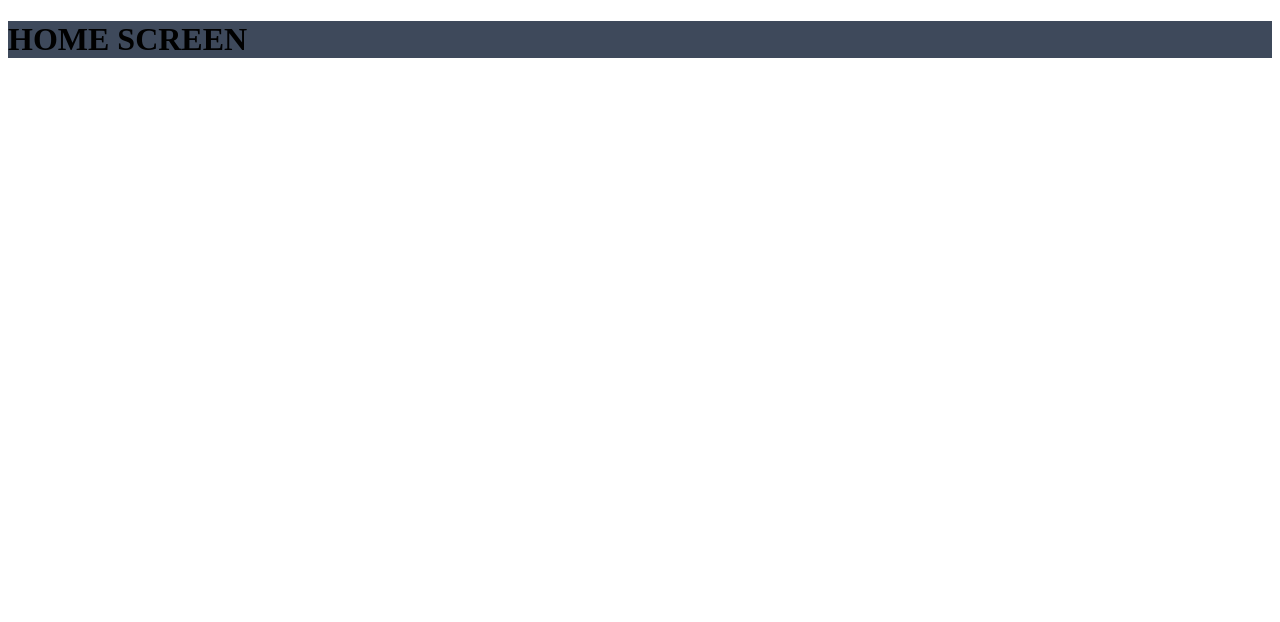
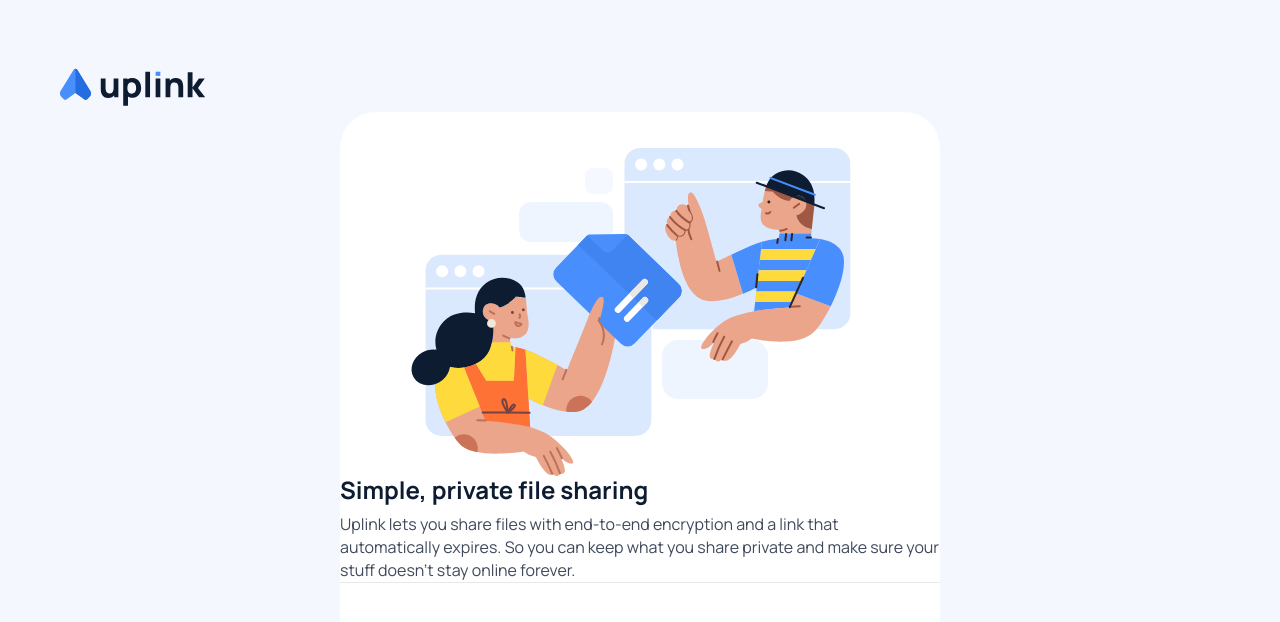
Before and after one commit to malvinh1/uplink, a React (Create React App) app in the folder frontend/: page / in a window 1280 px wide. Shown: the top 622 px of the page. Built offline with nearby package versions, Linux system fonts and the light colour scheme.

Commit message:
add home screen

```diff
--- /dev/null
+++ b/frontend/src/index.css
@@ -0,0 +1,4 @@
+html,
+body {
+  margin: 0;
+}
--- a/frontend/src/index.tsx
+++ b/frontend/src/index.tsx
@@ -1,3 +1,6 @@
+import './index.css';
+import 'fontsource-manrope';
+
 import React from 'react';
 import ReactDOM from 'react-dom';
 
--- a/frontend/src/screens/Home.tsx
+++ b/frontend/src/screens/Home.tsx
@@ -1,18 +1,53 @@
-import {makeStyles} from '@material-ui/core';
+import { makeStyles } from '@material-ui/core';
+import Typography from '@material-ui/core/Typography';
 import React from 'react';
+
+import Illustration from '../assets/illustration.svg';
+import UplinkLogo from '../assets/logo.svg';
 
 export default function Home() {
   const styles = useStyles();
 
   return (
-    <div className={styles.root}>
-      <h1>HOME SCREEN</h1>
+    <div className={styles.container}>
+      <img src={UplinkLogo} height={48} />
+      <div className={styles.card}>
+        <img className={styles.image} src={Illustration} />
+        <Typography variant="h2" style={{ fontSize: 24 }} gutterBottom>
+          Simple, private file sharing
+        </Typography>
+        <Typography variant="body2">
+          Uplink lets you share files with end-to-end encryption and a link that
+          automatically expires. So you can keep what you share private and make
+          sure your stuff doesn&apos;t stay online forever.
+        </Typography>
+        <div style={{ height: 1, backgroundColor: '#e8e8e8' }} />
+      </div>
     </div>
   );
 }
 
-const useStyles = makeStyles(({palette}) => ({
-  root: {
-    background: `${palette.primary.main}`,
+const useStyles = makeStyles(({ palette, breakpoints }) => ({
+  container: {
+    height: `100vh`,
+    backgroundColor: palette.secondary.light,
+    [breakpoints.up('sm')]: {
+      padding: 60,
+    },
+  },
+  card: {
+    backgroundColor: palette.primary.light,
+    margin: 'auto',
+
+    borderRadius: 36,
+    [breakpoints.up('lg')]: {
+      width: 600,
+      height: 704,
+    },
+  },
+  image: {
+    margin: 'auto',
+    display: 'block',
+    paddingTop: 36,
   },
 }));
```
